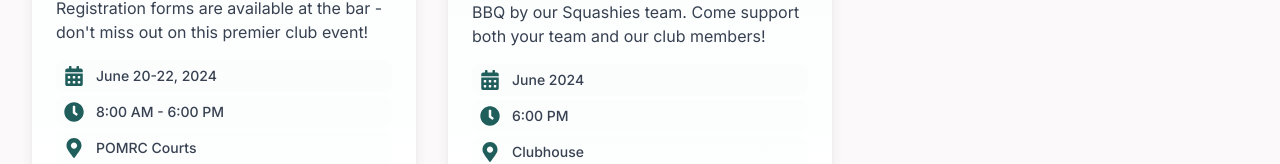
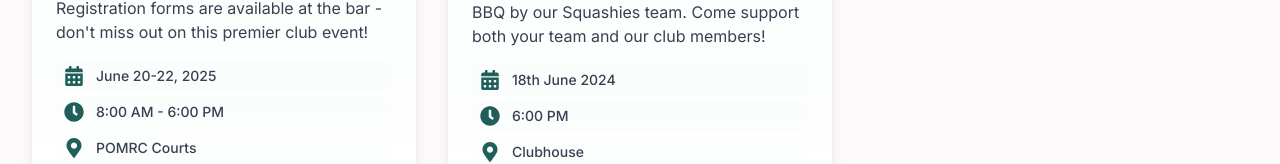
Before and after one commit to patrickkoliwan/pomrc-website, a Next.js app in the folder frontend/: page /events in a window 1280 px wide. Shown: the part 1160-1324 px from the top of the page. Built offline with nearby package versions, Linux system fonts and the light colour scheme.

Commit message:
changed dates for events

```diff
--- a/frontend/src/data/events.ts
+++ b/frontend/src/data/events.ts
@@ -29,7 +29,7 @@ export const upcomingEvents: Event[] = [
     title: "POMRC Open Tournament 🏆",
     description:
       "Get ready for an exclusive and exciting tournament weekend! This is your chance to showcase your skills and compete against fellow members in friendly rivalry. Registration forms are available at the bar - don't miss out on this premier club event!",
-    date: "June 20-22, 2024",
+    date: "June 20-22, 2025",
     time: "8:00 AM - 6:00 PM",
     location: "POMRC Courts",
     isWeekly: false,
@@ -39,7 +39,7 @@ export const upcomingEvents: Event[] = [
     title: "State of Origin Game 2 Viewing Party 🏉",
     description:
       "Join us for an exciting night of rugby league! Wear your team colors and cheer on your favorites. Special feature: Fundraising BBQ by our Squashies team. Come support both your team and our club members!",
-    date: "June 2024",
+    date: "18th June 2024",
     time: "6:00 PM",
     location: "Clubhouse",
     isWeekly: false,
```
